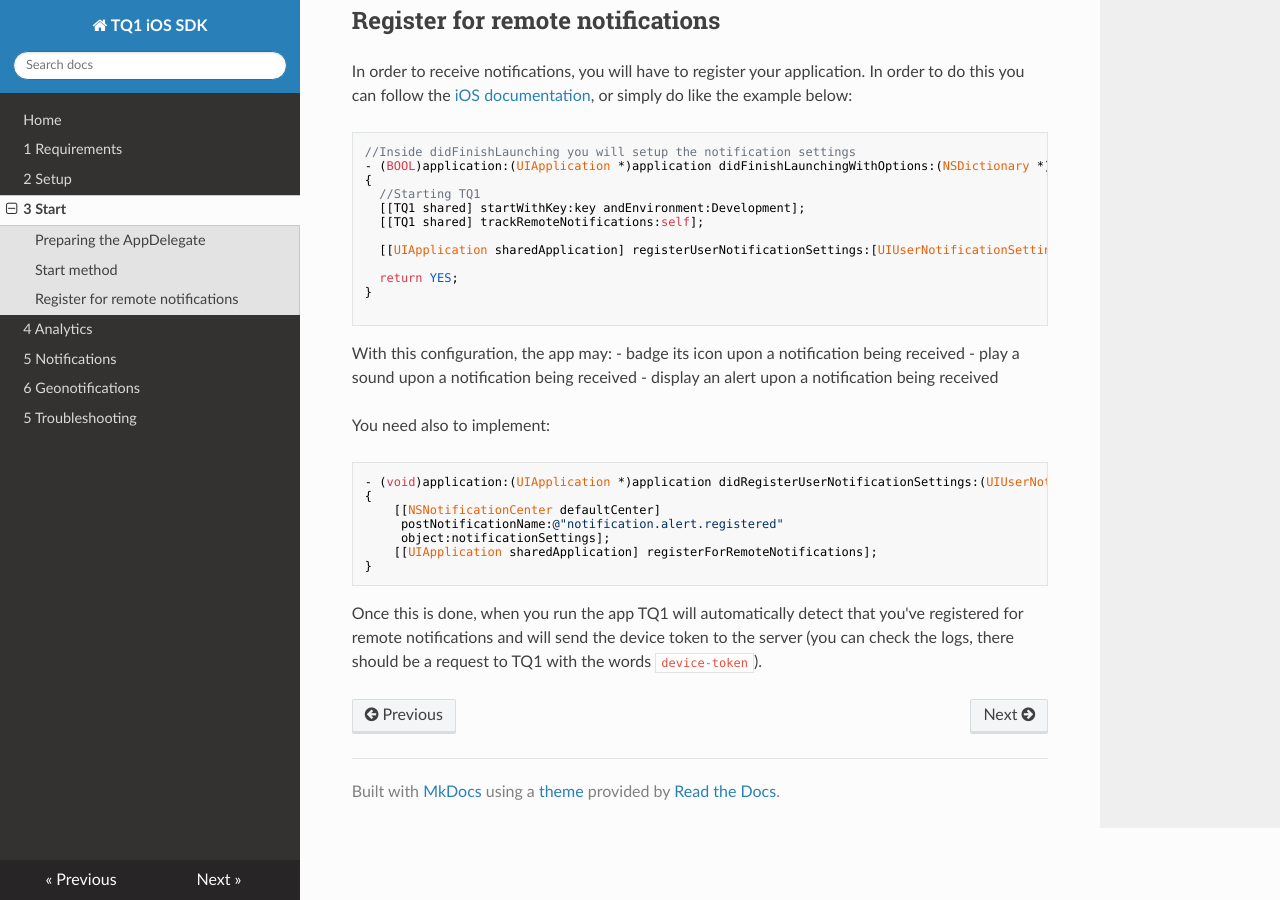
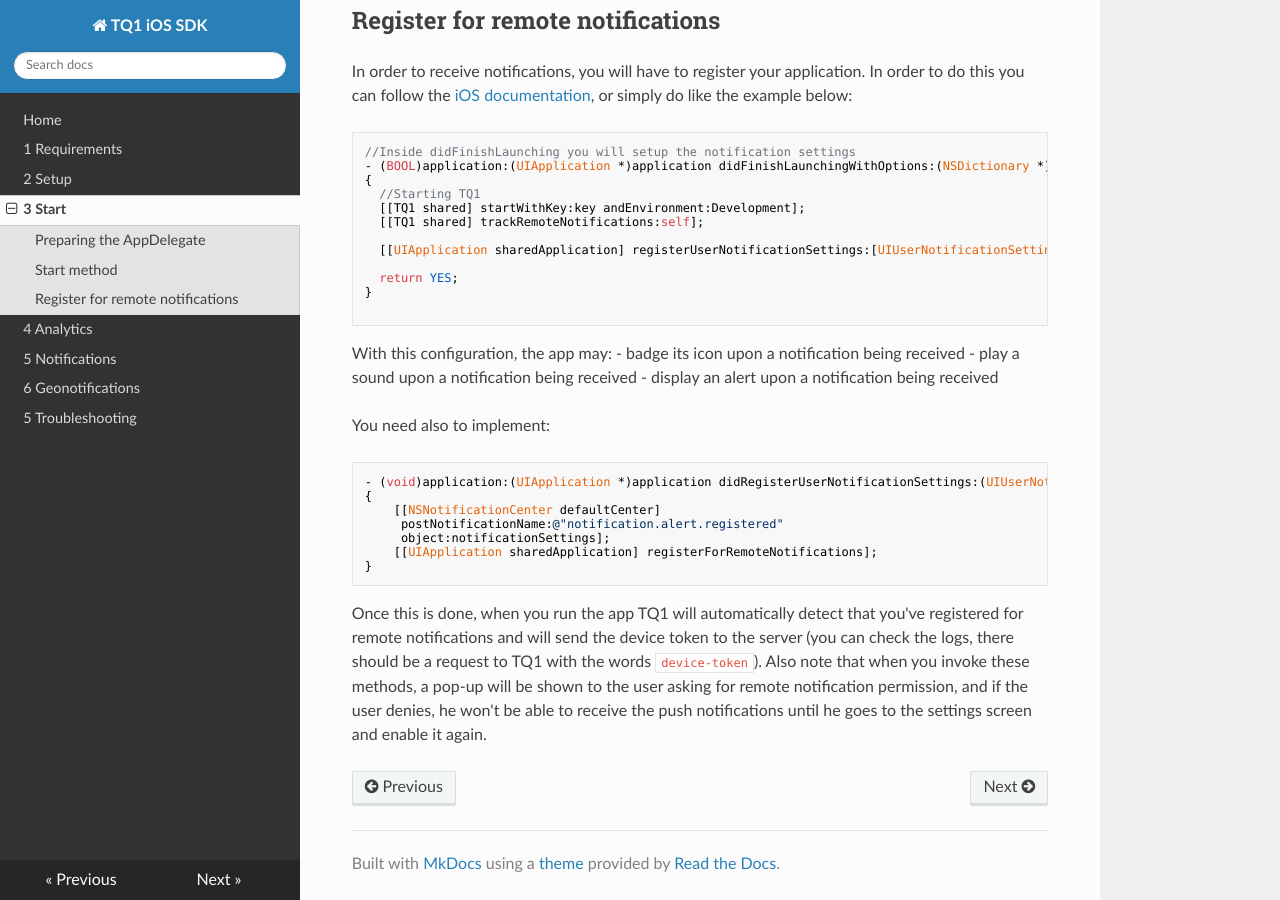
Before and after one commit to tq1/taqtile-sdk-ios, an MkDocs documentation site: the page built from docs/docs/2-start.md, in a window 1280 px wide and 900 px high, scrolled down 1052 px. Built offline with MkDocs 1.6.1, drawn with Linux system fonts in a browser that asks for light colours; nearby versions of some CDN libraries; old or Windows-style settings are respelled for this version of MkDocs.

Commit message:
Update docs

````diff
--- a/docs/docs/2-start.md
+++ b/docs/docs/2-start.md
@@ -74,4 +74,4 @@ You need also to implement:
 }
 ```
 
-Once this is done, when you run the app TQ1 will automatically detect that you've registered for remote notifications and will send the device token to the server (you can check the logs, there should be a request to TQ1 with the words `device-token`).
+Once this is done, when you run the app TQ1 will automatically detect that you've registered for remote notifications and will send the device token to the server (you can check the logs, there should be a request to TQ1 with the words `device-token`). Also note that when you invoke these methods, a pop-up will be shown to the user asking for remote notification permission, and if the user denies, he won't be able to receive the push notifications until he goes to the settings screen and enable it again.
````
